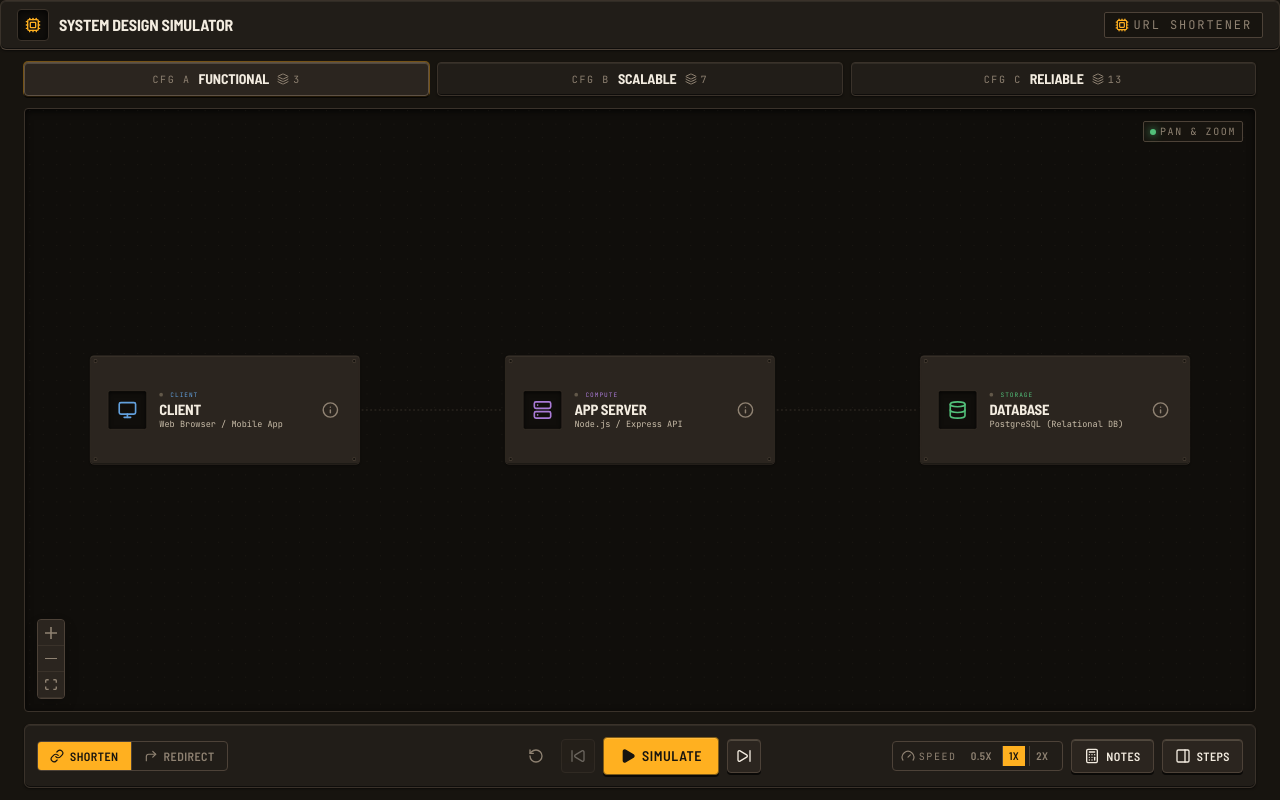
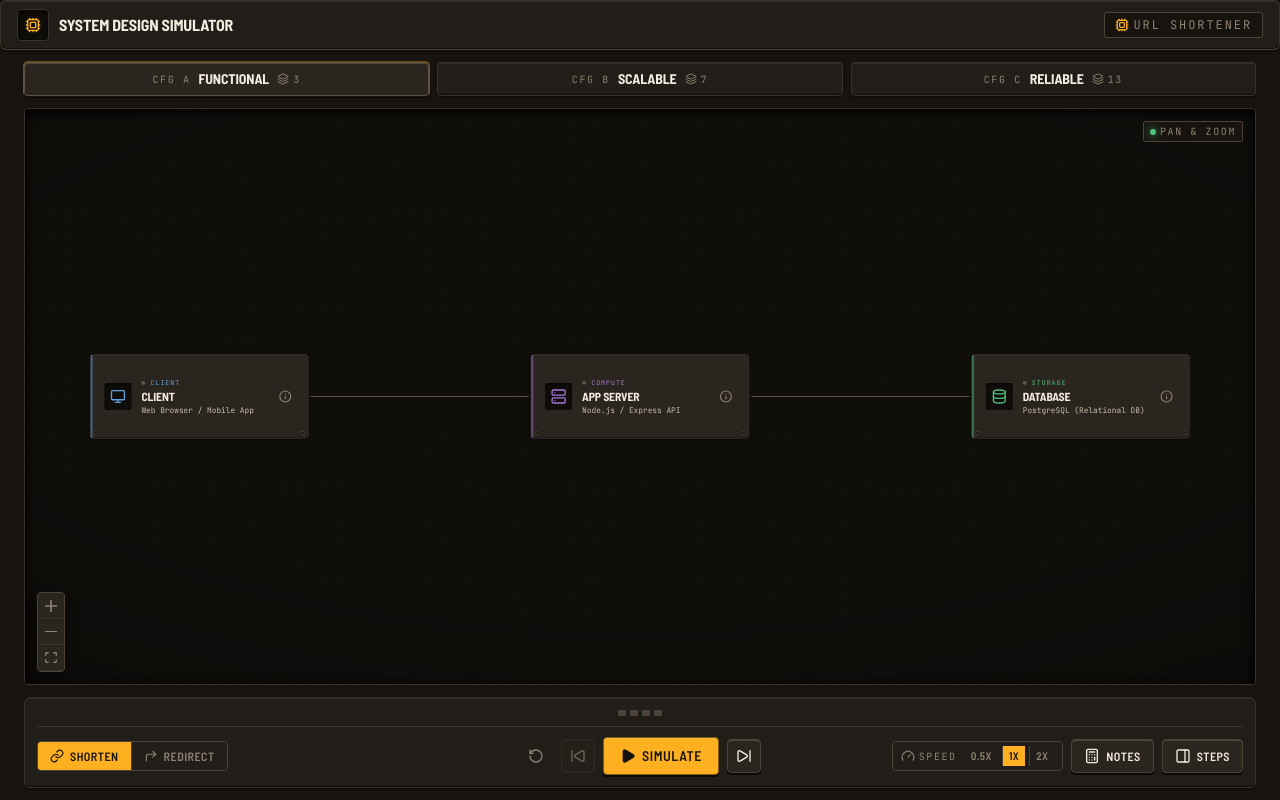
Before and after one commit to sojibrd/system_design_simulation, a Next.js app: page / in a window 1280 px wide. Built offline with nearby package versions, Linux system fonts and the light colour scheme.

Commit message:
feat: enhance ControlsBar with progress ruler and update FlowDiagram and SimulationNode styles

```diff
--- a/app/components/simulation/ControlsBar.tsx
+++ b/app/components/simulation/ControlsBar.tsx
@@ -49,6 +49,10 @@ interface ControlsBarProps {
   onReset: () => void;
   onSpeedChange: (speed: SpeedOption) => void;
   onFlowChange: (flow: FlowKind) => void;
+  /** Drives the always-visible progress ruler. */
+  onSelectStep: (index: number) => void;
+  /** Flow has run to the end — freeze the ruler's live indicator. */
+  isFinished?: boolean;
   /** Which panel occupies the side slot, if any — one at a time. */
   activePanel: PanelKind;
   onTogglePanel: (panel: Exclude<PanelKind, null>) => void;
@@ -70,6 +74,8 @@ export const ControlsBar: React.FC<ControlsBarProps> = ({
   onReset,
   onSpeedChange,
   onFlowChange,
+  onSelectStep,
+  isFinished = false,
   activePanel,
   onTogglePanel,
   hasNotes,
@@ -129,8 +135,41 @@ export const ControlsBar: React.FC<ControlsBarProps> = ({
     </>
   );
 
+  /**
+   * Where the run has got to, on the instrument itself. The steps panel carries
+   * the same ruler, but that panel is dismissable — and a machine that hides
+   * how far through its cycle it is stops being an instrument. This one is
+   * always on, and it is the only readout that survives closing every panel.
+   */
+  const progressRuler = totalSteps > 0 && (
+    <div
+      className="flex items-end justify-center gap-1 flex-nowrap overflow-x-auto"
+      role="group"
+      aria-label={`Step ${currentStepIndex + 1} of ${totalSteps}`}
+    >
+      {Array.from({ length: totalSteps }, (_, idx) => (
+        <button
+          key={idx}
+          type="button"
+          onClick={() => onSelectStep(idx)}
+          data-state={
+            idx === currentStepIndex ? "current" : idx < currentStepIndex ? "done" : "todo"
+          }
+          data-live={!isFinished}
+          className="progress-mark shrink-0"
+          title={`Go to Step ${idx + 1}`}
+          aria-label={`Go to step ${idx + 1}`}
+        />
+      ))}
+    </div>
+  );
+
   return (
     <Panel className="w-full p-2.5 md:p-3 overflow-x-auto">
+      {/* Above the controls, spanning the whole bar: read the run at a glance
+          before reaching for anything. */}
+      {progressRuler && <div className="pb-2.5 mb-2.5 seam-b">{progressRuler}</div>}
+
       <div className="flex flex-col-reverse sm:flex-row sm:items-center gap-2 sm:gap-3">
         {/* 1. Setup: flow selector. Built from what the level declares, so a
                tier can offer a cache-miss or failover scenario without touching
--- a/app/components/simulation/FlowDiagram.tsx
+++ b/app/components/simulation/FlowDiagram.tsx
@@ -98,6 +98,11 @@ export const FlowDiagram: React.FC<FlowDiagramProps> = ({
           size={canvasDotSize}
           color="var(--t-canvas-dot)"
         />
+        {/* The stage itself. React Flow stacks its grid at z-index -1, edges at
+            2 and nodes at 4, so z-0 puts this between the grid and the diagram
+            — it dresses the floor without ever sitting over a unit or a wire. */}
+        <div className="backplane absolute inset-0 z-0" aria-hidden />
+
         <Controls showInteractive={false} position="bottom-left" className="!m-3" />
       </ReactFlow>
 
--- a/app/components/simulation/SimulationNode.tsx
+++ b/app/components/simulation/SimulationNode.tsx
@@ -136,7 +136,13 @@ export const SimulationNode: React.FC<NodeProps> = ({ data, selected }) => {
       data-active={isActive}
       data-animated={isAnimated}
       data-selected={Boolean(selected)}
-      className="unit relative group select-none w-[440px] min-h-[176px] flex flex-col justify-center"
+      /* The unit NAMES its category here; the theme paints the spine for it.
+         The inline `color` below stays for the parts a stylesheet cannot reach
+         (an SVG glyph, a lamp) — the edge of the card is not one of them. */
+      data-category={nodeData.category}
+      /* Denser than it was: at 440x176 a thirteen-unit tier could only be read
+         by zooming out past legible. One size has to serve every tier. */
+      className="unit relative group select-none w-84 min-h-32 flex flex-col justify-center"
     >
       {/* Whatever the theme puts in a unit corners. */}
       <Ornament color={color} />
@@ -151,25 +157,25 @@ export const SimulationNode: React.FC<NodeProps> = ({ data, selected }) => {
         </React.Fragment>
       ))}
 
-      <div className="px-7 py-6 flex flex-col justify-center min-h-[176px]">
+      <div className="px-5 py-4 flex flex-col justify-center min-h-32">
         <div className="flex items-center justify-between gap-2">
-          <div className="flex items-center gap-5 min-w-0">
+          <div className="flex items-center gap-3.5 min-w-0">
             <span
-              className="surface-well shrink-0 w-16 h-16 flex items-center justify-center"
+              className="surface-well shrink-0 w-11 h-11 flex items-center justify-center"
               style={{ color }}
             >
-              <CategoryIcon className="w-8 h-8" aria-hidden />
+              <CategoryIcon className="w-6 h-6" aria-hidden />
             </span>
             <div className="min-w-0">
-              <span className="flex items-center gap-3 min-w-0">
+              <span className="flex items-center gap-2 min-w-0">
                 <Lamp lit={isActive} blink={isAnimated} color={color} />
                 <span className="t-label truncate" style={{ color }}>
                   {nodeData.category}
                 </span>
               </span>
-              <h4 className="t-title text-2xl truncate">{nodeData.label}</h4>
+              <h4 className="t-title text-lg truncate">{nodeData.label}</h4>
               {nodeData.subLabel && (
-                <p className="t-mono t-caption text-sm truncate leading-tight">
+                <p className="t-mono t-caption text-xs truncate leading-tight">
                   {nodeData.subLabel}
                 </p>
               )}
@@ -183,15 +189,15 @@ export const SimulationNode: React.FC<NodeProps> = ({ data, selected }) => {
             aria-controls={showTooltip ? cardId : undefined}
             aria-label="Component info"
           >
-            <Info className="w-7 h-7" />
+            <Info className="w-5 h-5" />
           </button>
         </div>
 
         {/* Live status readout, shown only while this unit is engaged. */}
         {isActive && nodeData.statusMessage && (
-          <div className="surface-well mt-4 px-3 py-2 flex items-center gap-3">
+          <div className="surface-well mt-3 px-2.5 py-1.5 flex items-center gap-2.5">
             <Lamp lit blink={isAnimated} color="var(--t-accent)" />
-            <span className="t-mono t-accent text-base truncate">
+            <span className="t-mono t-accent text-sm truncate">
               {nodeData.statusMessage}
             </span>
           </div>
--- a/app/components/simulation/WalkthroughPanel.tsx
+++ b/app/components/simulation/WalkthroughPanel.tsx
@@ -34,8 +34,6 @@ interface WalkthroughPanelProps {
    * while nothing is playing — the slot used to be an empty play prompt.
    */
   conceptSummary: string;
-  /** Flow has run to the end — freeze the live indicators. */
-  isFinished?: boolean;
   /** Dismisses the sheet. Only acted on for phones, where it overlays the canvas. */
   onClose?: () => void;
 }
@@ -49,7 +47,6 @@ export const WalkthroughPanel: React.FC<WalkthroughPanelProps> = ({
   steps,
   onSelectStep,
   conceptSummary,
-  isFinished = false,
   onClose,
 }) => {
   const [showPayload, setShowPayload] = useState<boolean>(true);
@@ -254,22 +251,9 @@ export const WalkthroughPanel: React.FC<WalkthroughPanelProps> = ({
         )}
       </div>
 
-      {/* Progress ruler at the bottom */}
-      <div className="pt-2 seam-t flex flex-wrap items-end justify-center gap-1">
-        {steps.map((_, idx) => (
-          <button
-            key={idx}
-            type="button"
-            onClick={() => onSelectStep(idx)}
-            data-state={
-              idx === currentStepIndex ? "current" : idx < currentStepIndex ? "done" : "todo"
-            }
-            data-live={!isFinished}
-            className="progress-mark"
-            title={`Go to Step ${idx + 1}`}
-          />
-        ))}
-      </div>
+      {/* The progress ruler used to live here. It moved to the controls bar,
+          which is always on screen — this panel is dismissable, and that is
+          exactly the readout that must not be dismissable with it. */}
     </Panel>
   );
 };
--- a/app/globals.css
+++ b/app/globals.css
@@ -395,6 +395,48 @@ body {
     animation: var(--t-unit-active-animation);
   }
 
+  /* The category, worn down the left edge. The unit only NAMES its category
+     (`data-category`); which colour that name gets — and whether the spine is
+     drawn at all — stays a theme decision. */
+  .unit::before {
+    content: "";
+    position: absolute;
+    left: var(--t-unit-spine-inset);
+    top: var(--t-unit-spine-inset);
+    bottom: var(--t-unit-spine-inset);
+    width: var(--t-unit-spine-width);
+    border-radius: var(--t-unit-spine-radius);
+    background-color: var(--unit-category, var(--t-text-faint));
+    opacity: var(--t-unit-spine-opacity);
+    transition: opacity 240ms var(--t-ease);
+    pointer-events: none;
+  }
+
+  .unit[data-active="true"]::before {
+    opacity: var(--t-unit-spine-active-opacity);
+  }
+
+  .unit[data-category="client"] { --unit-category: var(--t-cat-client); }
+  .unit[data-category="compute"] { --unit-category: var(--t-cat-compute); }
+  .unit[data-category="storage"] { --unit-category: var(--t-cat-storage); }
+  .unit[data-category="network"] { --unit-category: var(--t-cat-network); }
+  .unit[data-category="security"] { --unit-category: var(--t-cat-security); }
+  .unit[data-category="queue"] { --unit-category: var(--t-cat-queue); }
+  .unit[data-category="analytics"] { --unit-category: var(--t-cat-analytics); }
+
+  /* --- Backplane: the stage the units are mounted on ------------------- */
+
+  /* The canvas is the largest surface on screen, and left as a bare dot grid
+     it was the one place the theme said nothing. This is the layer that makes
+     it a recess in the chassis: it lies over the grid and under the diagram,
+     so it never touches legibility, and it takes no pointer events — the
+     canvas below it still pans and zooms. */
+  .backplane {
+    background-image: var(--t-canvas-vignette, none);
+    box-shadow: var(--t-canvas-inset-shadow, none);
+    pointer-events: none;
+  }
+
   /* --- Ornament: the decoration that gives a unit its character -------- */
 
   .ornament-mark {
--- a/app/page.tsx
+++ b/app/page.tsx
@@ -145,7 +145,6 @@ export default function Home() {
                 steps={currentSteps}
                 onSelectStep={goToStep}
                 conceptSummary={currentLevel.conceptSummary}
-                isFinished={isFinished}
                 onClose={() => setActivePanel(null)}
               />
             )}
@@ -168,6 +167,8 @@ export default function Home() {
             onReset={reset}
             onSpeedChange={setSpeed}
             onFlowChange={setFlowType}
+            onSelectStep={goToStep}
+            isFinished={isFinished}
             activePanel={openPanel}
             onTogglePanel={togglePanel}
             hasNotes={levelHasNotes}
--- a/app/themes/control-room.css
+++ b/app/themes/control-room.css
@@ -208,9 +208,12 @@
   --t-terminal-fill-hover: var(--amber);
 
   /* --- Wires & packets ------------------------------------------------- */
-  --t-wire-dormant: var(--bezel-strong);
-  --t-wire-dormant-width: 1;
-  --t-wire-dormant-dash: 3 4;
+  /* Dormant is QUIET, not absent — a wire that is there but carrying nothing
+     is still part of the machine, so it stays solid and merely dim. Marching
+     dashes belong to the live state alone; that is what movement means here. */
+  --t-wire-dormant: var(--bezel-hi);
+  --t-wire-dormant-width: 1.5;
+  --t-wire-dormant-dash: none;
   --t-wire-live-width: 2;
   --t-wire-live-dash: 6, 6;
   --t-wire-live-filter: none;
@@ -246,12 +249,32 @@
   --t-canvas-dot: var(--bezel);
   --t-canvas-gap: 22;
   --t-canvas-dot-size: 1;
+  /* The stage is a recess milled into the chassis, not an empty floor: light
+     falls off towards its edges and the rim casts a shadow inwards. Both sit
+     above the dot grid and below the units, so the grid reads as its floor. */
+  --t-canvas-vignette:
+    radial-gradient(125% 105% at 50% 42%, rgb(0 0 0 / 0) 42%, rgb(0 0 0 / 0.5) 100%);
+  --t-canvas-inset-shadow:
+    inset 0 2px 12px 0 rgb(0 0 0 / 0.8),
+    inset 0 0 0 1px rgb(0 0 0 / 0.55);
 
   /* --- Scrollbars ------------------------------------------------------ */
   --t-scrollbar-size: 8px;
   --t-scrollbar-track: var(--well);
   --t-scrollbar-thumb: var(--bezel-strong);
   --t-scrollbar-thumb-hover: var(--bezel-hi);
+
+  /* --- Unit spine: the category, worn on the edge of the card ---------- */
+  /* A 4px lamp beside a word is a detail you read one unit at a time. On a
+     thirteen-unit stage the grouping has to survive being glanced at, so the
+     category colour is painted down the whole left edge of the card instead. */
+  --t-unit-spine-width: 3px;
+  --t-unit-spine-inset: 0px;
+  /* Follows the card's own left corners — the spine is part of the bezel,
+     not a sticker laid over it. */
+  --t-unit-spine-radius: 5px 0 0 5px;
+  --t-unit-spine-opacity: 0.5;
+  --t-unit-spine-active-opacity: 1;
 
   /* --- Category lamps -------------------------------------------------- */
   --t-cat-client: #62a0dd;
--- a/context/ui-tokens.md
+++ b/context/ui-tokens.md
@@ -36,7 +36,7 @@
 | Chip | `chip` + `chip--accent` `chip--alert` `chip--ok` |
 | Callout | `callout` + `callout--accent` `callout--alert` |
 | Content | `payload` (literal JSON/SQL/HTTP নমুনা) · `option` (trade-off-এর একটা শাখা) |
-| Canvas | `unit` `ornament-mark` `lamp` `terminal` `edge-tag` `wire` `packet-core` `packet-halo` |
+| Canvas | `backplane` `unit` `ornament-mark` `lamp` `terminal` `edge-tag` `wire` `packet-core` `packet-halo` |
 | Nav | `tab` `row` `progress-mark` `overlay` |
 
 ### State attributes
@@ -53,6 +53,7 @@
 | `data-chosen` | `.option` | trade-off-এ এই শাখাটাই নেওয়া হয়েছে |
 | `data-static` | `.control` | খোলার কিছু নেই — disabled হলেও প্লেট হিসেবে পুরো স্পষ্ট থাকে |
 | `data-corner` (`tl`/`tr`/`bl`/`br`) | `.ornament-mark` | কোন কোণা |
+| `data-category` (`client`…`analytics`) | `.unit` | কোন শ্রেণির কম্পোনেন্ট — spine-এর রঙ এখান থেকে |
 
 ---
 
@@ -67,12 +68,12 @@
 - **Seams:** `seam` `seam-width` `seam-heavy` `seam-heavy-width`
 - **Controls:** `control-bg|border|fg|shadow|radius|border-width` + hover/press ভ্যারিয়েন্ট; `primary-*` `alert-*`
 - **Chips/Callouts:** `chip-*` `callout-*`
-- **Unit:** `unit-bg|border|border-width|radius|shadow`, `unit-selected-border`, `unit-active-bg|border|border-width|shadow|animation`
+- **Unit:** `unit-bg|border|border-width|radius|shadow`, `unit-selected-border`, `unit-active-bg|border|border-width|shadow|animation`, `unit-spine-width|inset|radius|opacity|active-opacity`
 - **Ornament:** `ornament-display|size|inset|radius|fill|color|stroke|shadow`
 - **Lamp:** `lamp-size|radius|off-fill|glow|blink-animation`
 - **Terminal:** `terminal-size|radius|fill|border|fill-hover`
 - **Wire/Packet:** `wire-dormant|dormant-width|dormant-dash`, `wire-live-width|live-dash|live-filter`, `wire-dash-speed`, `wire-corner-radius`, `packet-size|rx`, `packet-halo-size|halo-rx|halo-opacity`, `edge-tag-bg`
-- **Tabs/Progress/Canvas/Scrollbar:** `tab-*` `progress-*` `canvas-dot|gap|dot-size` `scrollbar-*`
+- **Tabs/Progress/Canvas/Scrollbar:** `tab-*` `progress-*` `canvas-dot|gap|dot-size|vignette|inset-shadow` `scrollbar-*`
 - **Categories:** `cat-client|compute|storage|network|security|queue|analytics`
 - **Signals:** `signal-request|write|read|success|cache|event|error|meta`
 
@@ -104,3 +105,5 @@
 ## বিদ্যমান থিমের চরিত্র
 
 **`control-room`** — র‍্যাকে বসানো যন্ত্রের প্যানেল। উষ্ণ চারকোল, মেশিনড বেজেল (inset হাইলাইট + নিচে shadow), খোদাই করা mono লেবেল, অ্যাম্বার সিগন্যাল ল্যাম্প। *একমাত্র ল্যাম্পই আলো ছড়ায়।* Ornament = চারটি বেজেল স্ক্রু।
+
+ক্যানভাসটা chassis-এ কাটা একটা **recess** — `.backplane` (vignette + rim shadow) dot-grid-এর উপরে, ডায়াগ্রামের নিচে বসে (React Flow-এর z-index: grid `-1`, edge `2`, node `4` — তাই `z-0`)। Wire dormant অবস্থায় **solid কিন্তু ম্লান**; dash কেবল live অবস্থার চিহ্ন, অর্থাৎ গতি = প্রবাহ। প্রতিটি `.unit`-এর বাঁ কিনারে category-রঙা একটা **spine**, যাতে বড় লেভেলেও গ্রুপিং এক নজরে পড়া যায়।
```
